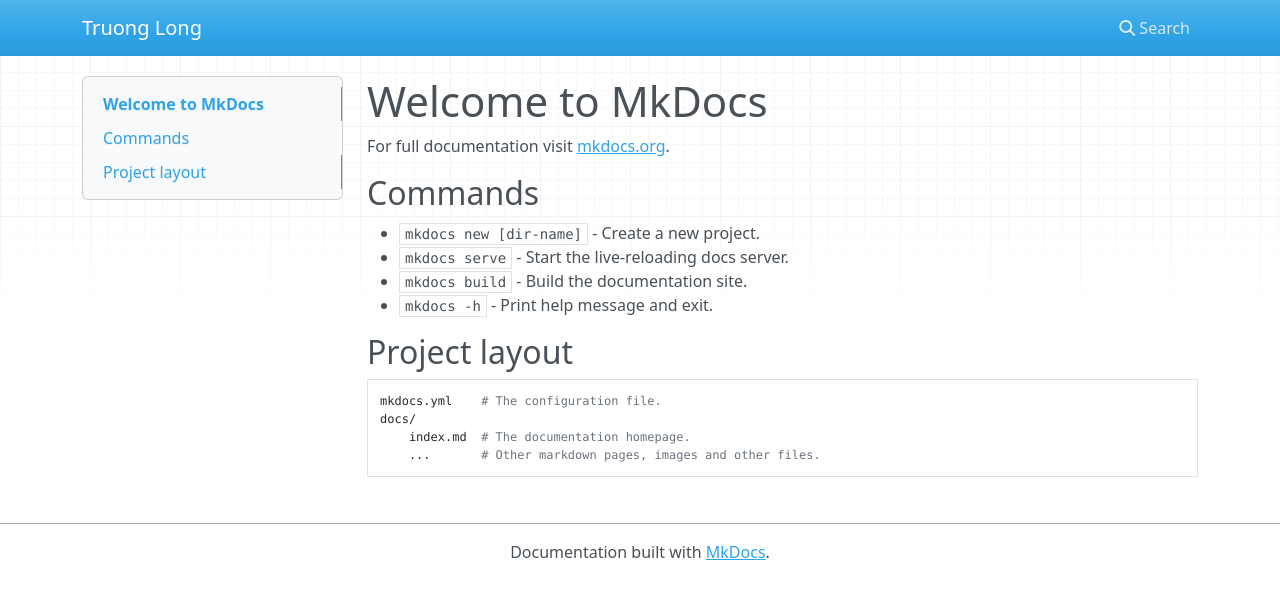
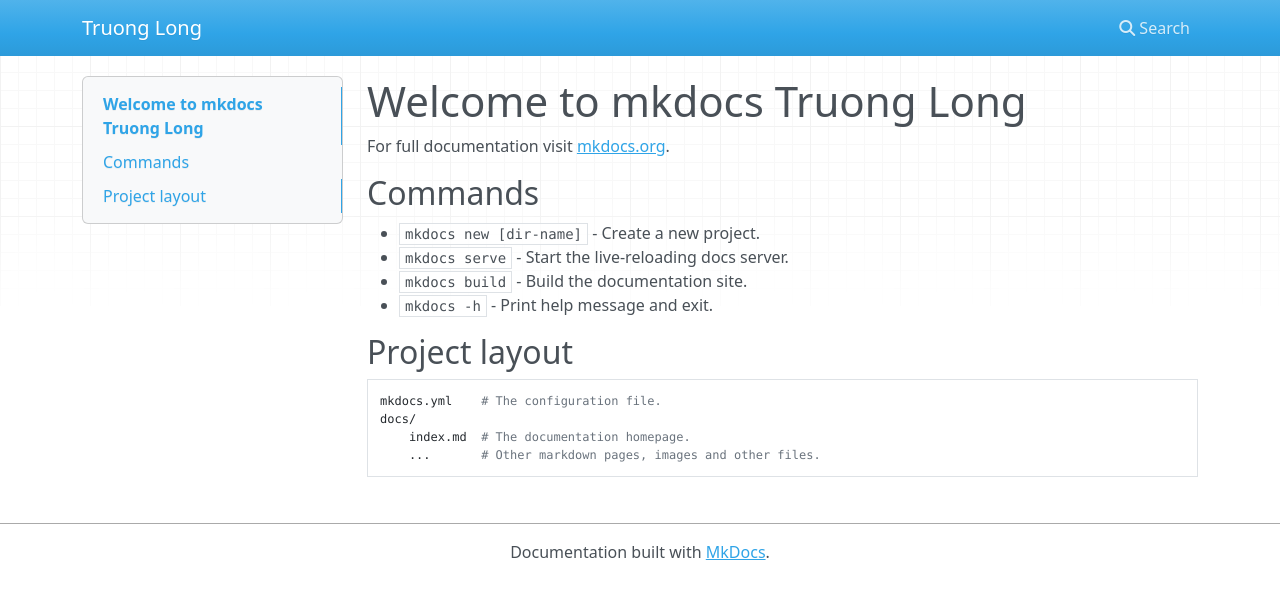
Before and after one commit to votruonglong/mkdocs, an MkDocs documentation site: the page built from docs/index.md, in a window 1280 px wide. Shown: the top 599 px of the page. Built offline with MkDocs 1.6.1, drawn with Linux system fonts in a browser that asks for light colours; nearby versions of some CDN libraries.

Commit message:
Update index.md

```diff
--- a/docs/index.md
+++ b/docs/index.md
@@ -1,4 +1,4 @@
-# Welcome to MkDocs
+# Welcome to mkdocs Truong Long
 
 For full documentation visit [mkdocs.org](https://www.mkdocs.org).
 
```
